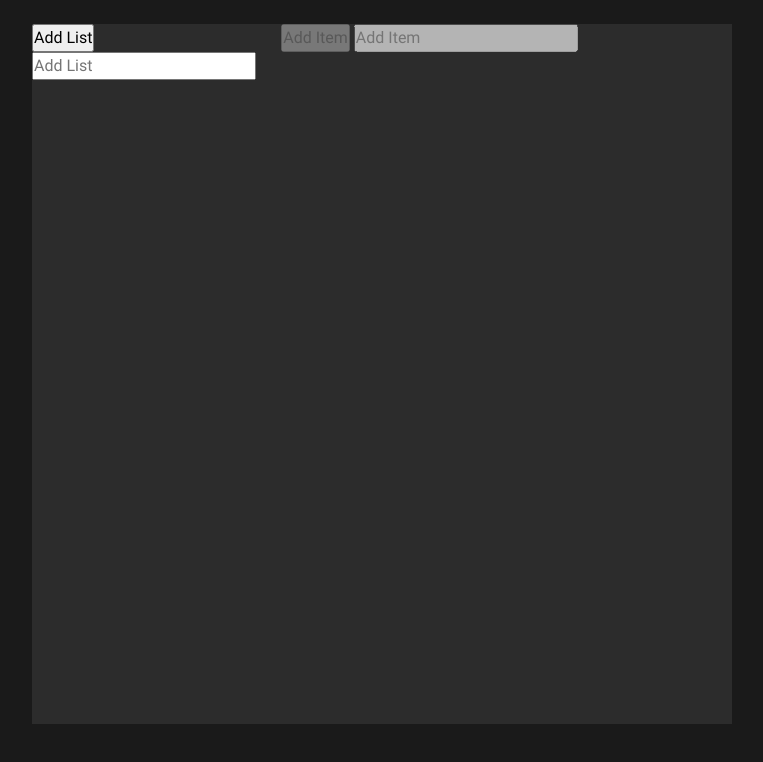
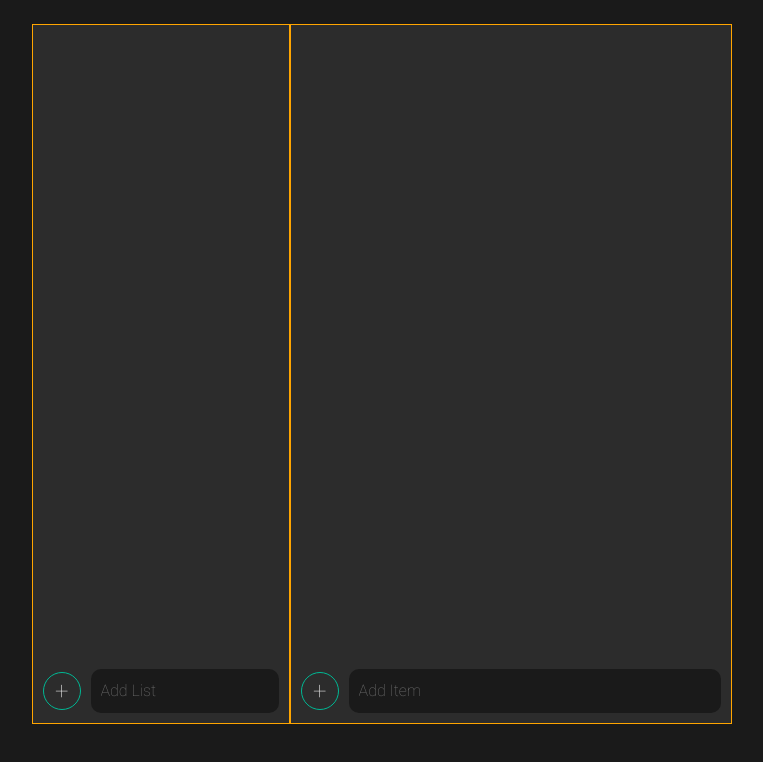
Before and after one commit to jmdelong7/getthingsdone, a website built with webpack: page src/index.html in a window 1280 px wide. Shown: the whole page, without its empty margins (258-1021 px from the left). Built offline with nearby package versions, Linux system fonts and the light colour scheme.

Commit message:
Add List and Add Item input/button styling

```diff
--- a/src/index.html
+++ b/src/index.html
@@ -13,7 +13,7 @@
         <ul role="list" id="lists"></ul>
       </section>
       <div class="add-lists">
-        <button id="add-list" type="button">Add List</button>
+        <button id="add-list" type="button">+</button>
         <label><input id="new-list-text" type="text" name="list" placeholder="Add List"></label>
       </div>
     </div>
@@ -22,7 +22,7 @@
         <ul role="list" id="items"></ul>
       </section>
       <div class="add-items">
-        <button id="add-item" type="button">Add Item</button>
+        <button id="add-item" type="button">+</button>
         <label><input id="new-item-text" type="text" name="item" placeholder="Add Item"></label>
       </div>
     </div>
--- a/src/main.css
+++ b/src/main.css
@@ -167,19 +167,53 @@ body {
 
 /* More specific */
 
-/* #list-sidebar,
+#list-sidebar,
 #items-container {
   border: 1px solid orange;
   display: flex;
   flex-direction: column;
   justify-content: space-between;
-} */
+}
 
 #items-container {
   width: 75%
 }
 
-.main-section
+#add-list,
+#add-item {
+  font-size: var(--fs-600);
+  font-weight: var(--fw-thin);
+  padding: 0 11px;
+  border: 1px solid var(--clr-accent-green);
+  background-color: transparent;
+  border-radius: 50px;
+  color: var(--clr-text-100);
+  margin: 0 10px 10px 10px;
+  flex-shrink: 0;
+}
+
+.add-lists,
+.add-items {
+  display: flex;
+  align-items: center;
+  justify-content: flex-start;
+}
+
+.add-lists label, .add-items label {
+  flex-grow: 1;
+  display: flex;
+}
+
+input[type="text"] {
+  border: none;
+  background-color: var(--clr-bg-900);
+  color: var(--clr-text-100);
+  font-weight: var(--fw-thin);
+  border-radius: 10px;
+  padding: 10px;
+  margin: 0 10px 10px 0;
+  width: 100%;
+}
 
 li * {
   display: inline-block;
```
